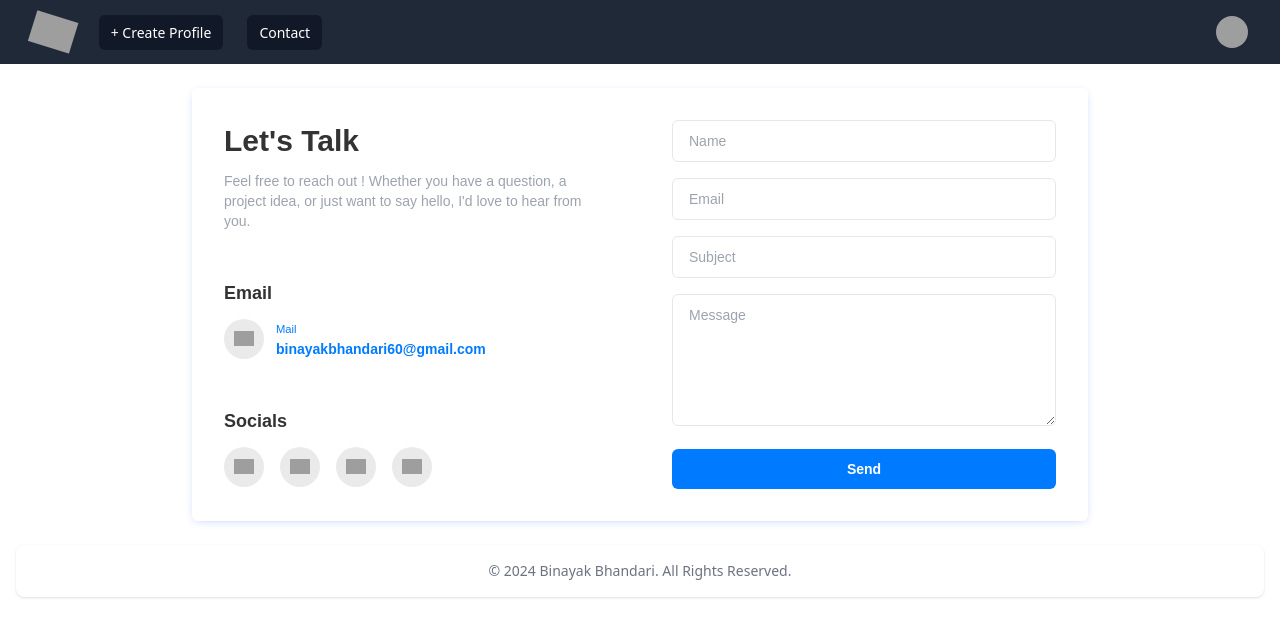
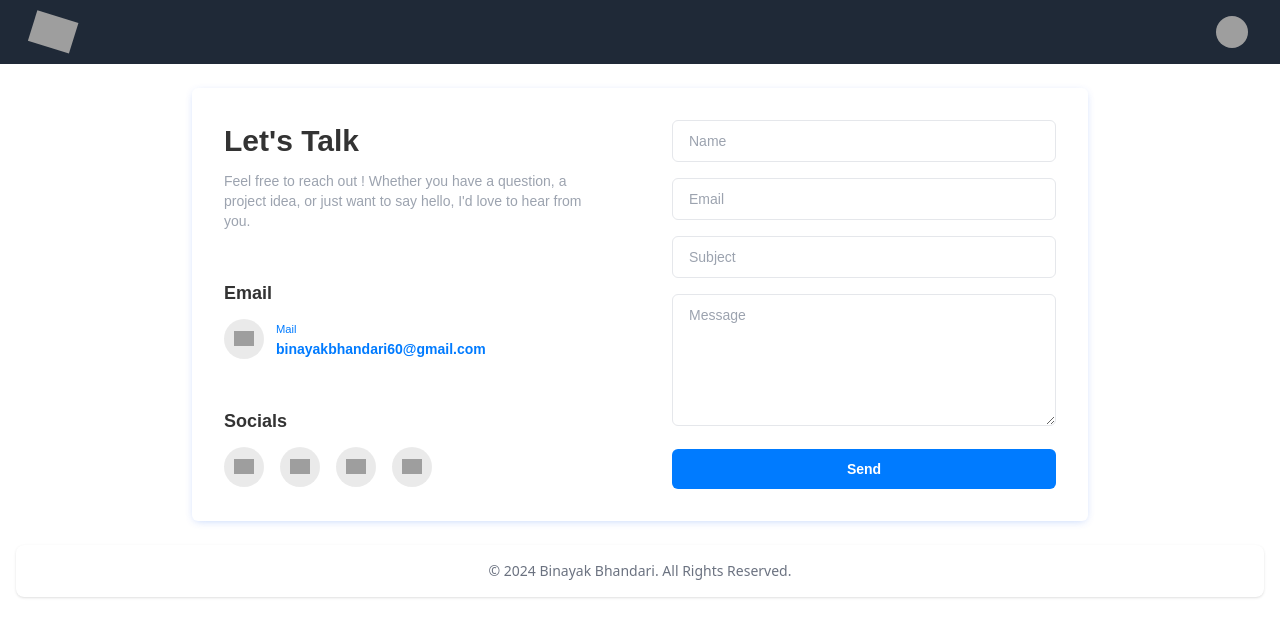
Before and after one commit to binayakbhandari/Portfolio-Website, a React (Vite) app: page /contact in a window 1280 px wide. Shown: the top 636 px of the page. Built offline with nearby package versions, Linux system fonts and the light colour scheme; grey boxes are pictures that could not be loaded.

Commit message:
changes made in nav bar component

```diff
--- a/src/components/Navbar.jsx
+++ b/src/components/Navbar.jsx
@@ -20,24 +20,7 @@ function Navbar() {
                             </div>
 
                             {/* Always visible "+ Create Card" button */}
-                                <div className="ml-4 my-4 sm:ml-6">
-                                    <Link
-                                        to="/create"
-                                        className="rounded-md bg-gray-900 px-3 py-2 text-sm font-medium text-white"
-                                        aria-current="page"
-                                    >
-                                        + Create Profile
-                                    </Link>
-                                </div>
-                                <div className="ml-4 my-4 sm:ml-6">
-                                    <Link
-                                        to="/contact"
-                                        className="rounded-md bg-gray-900 px-3 py-2 text-sm font-medium text-white"
-                                        aria-current="page"
-                                    >
-                                        Contact
-                                    </Link>
-                                </div>
+
                         </div>
 
                         {/* User Profile Button */}
```
